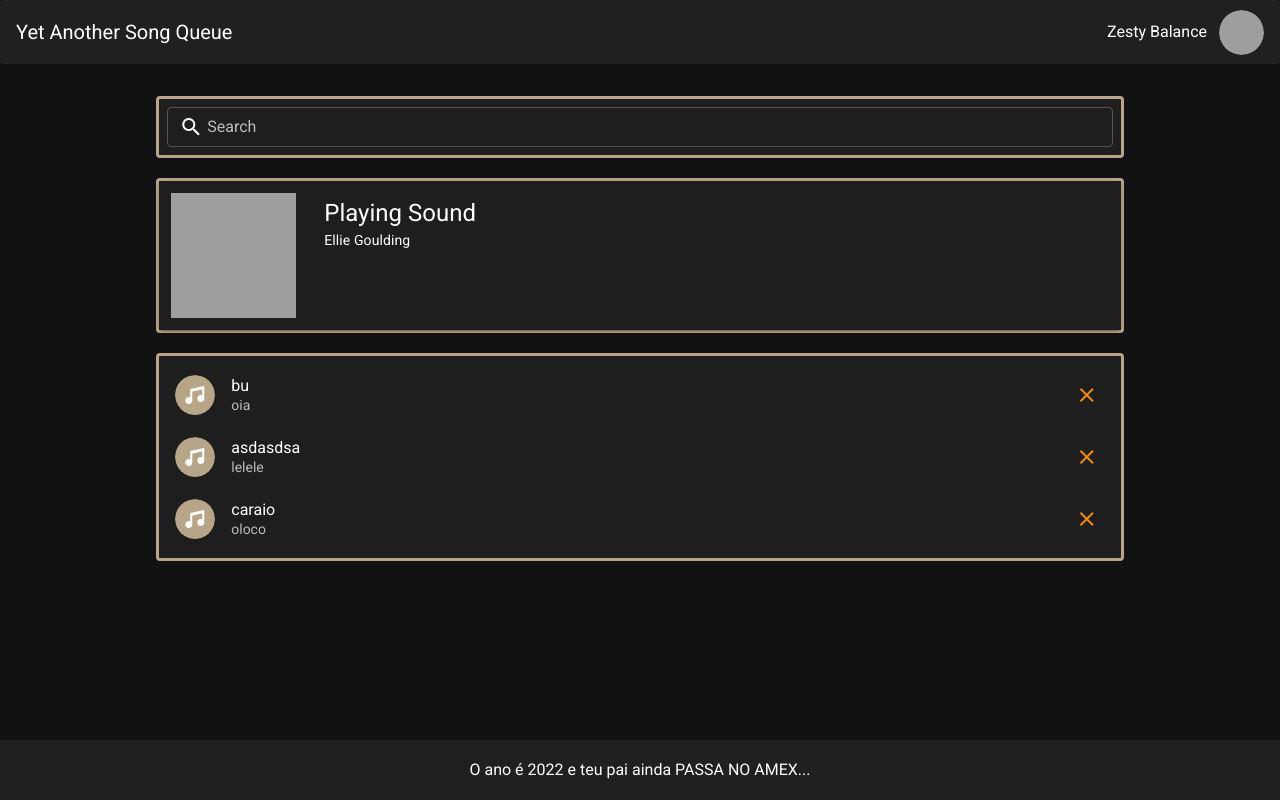
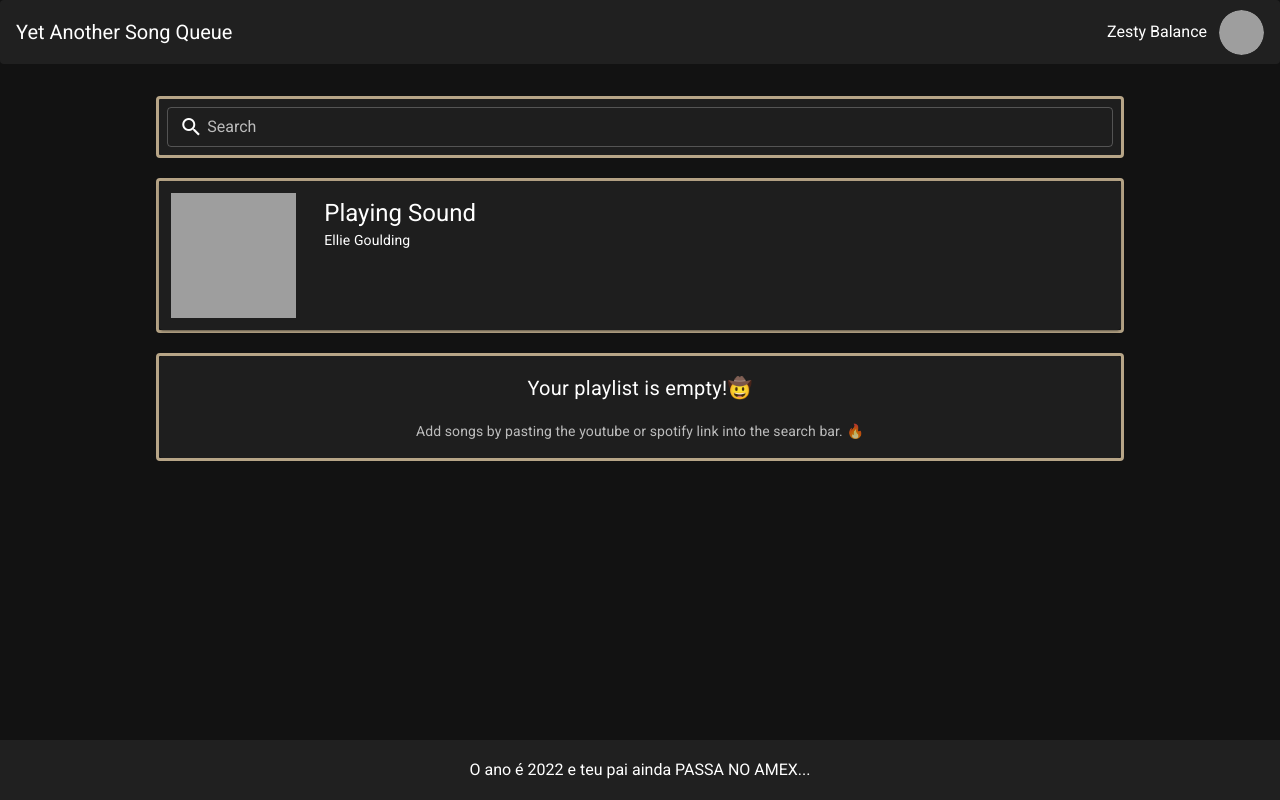
Before and after one commit to 0Lines/yet_another_song_queue, a Vue app: page /#/ in a window 1280 px wide. Built offline with nearby package versions, Linux system fonts and the light colour scheme; grey boxes are pictures that could not be loaded.

Commit message:
added "no songs" card on home

```diff
--- a/src/views/Home.vue
+++ b/src/views/Home.vue
@@ -13,15 +13,31 @@
                         dense
                         height="20px"
                         v-model="songUrl"
-                        @keyup.enter="validateAndSong"
+                        @keyup.enter="validateAndAddSong"
                     ></v-text-field>
                 </v-sheet>
                 <v-container class="round-container pa-0 my-5">
                     <PlayingSong />
                 </v-container>
-                <v-list class="round-container">
-                    <SongListCard v-for="(song, n) in songs" :key="n" :index="n" :song="song" @deleteSong="remove"/>
+                <v-list v-if="songs.length > 0" class="round-container">
+                    <SongListCard
+                        v-for="(song, n) in songs"
+                        :key="n"
+                        :index="n"
+                        :song="song"
+                        @deleteSong="remove"
+                    />
                 </v-list>
+                <v-container v-else class="round-container pa-0 my-5">
+                    <v-card elevation="0">
+                        <v-card-title class="justify-center">
+                            <span>Your playlist is empty!🤠</span>
+                        </v-card-title>
+                        <v-card-text class="text-center">
+                            Add songs by pasting the youtube or spotify link into the search bar. 🔥
+                        </v-card-text>
+                    </v-card>
+                </v-container>
             </v-col>
         </v-row>
     </v-container>
@@ -30,17 +46,14 @@
 <script>
 import SongListCard from "@/components/SongListCard.vue"
 import PlayingSong from "@/components/PlayingSong.vue"
+import ytdl from "ytdl-core"
 
 export default {
     props: {},
     mixins: {},
     data(){
         return {
-            songs: [
-                {name: "bu", artist: "oia"},
-                {name: "asdasdsa", artist: "lelele"},
-                {name: "caraio", artist: "oloco"},
-            ],
+            songs: [],
             songUrl: "",
         }
     },
@@ -52,8 +65,9 @@ export default {
     computed: {},
     watch: {},
     methods: {
-        validateAndAddSong() {
-
+        async validateAndAddSong() {
+            const info = await ytdl.getInfo(this.songUrl);
+            console.log(info);
         },
         remove(index) {
             this.songs.splice(index, 1);
```
Also changed, not shown: 1 other file (tests, documents, lock files or other folders).
